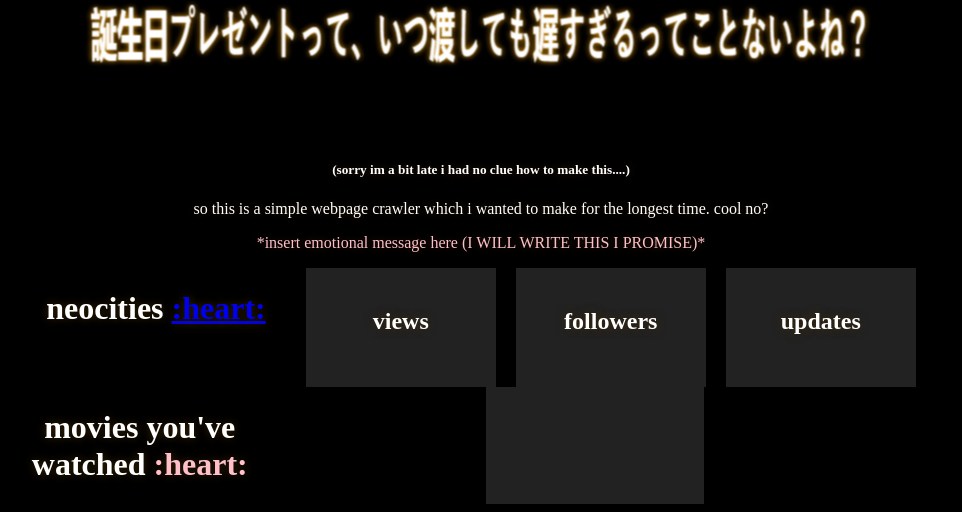
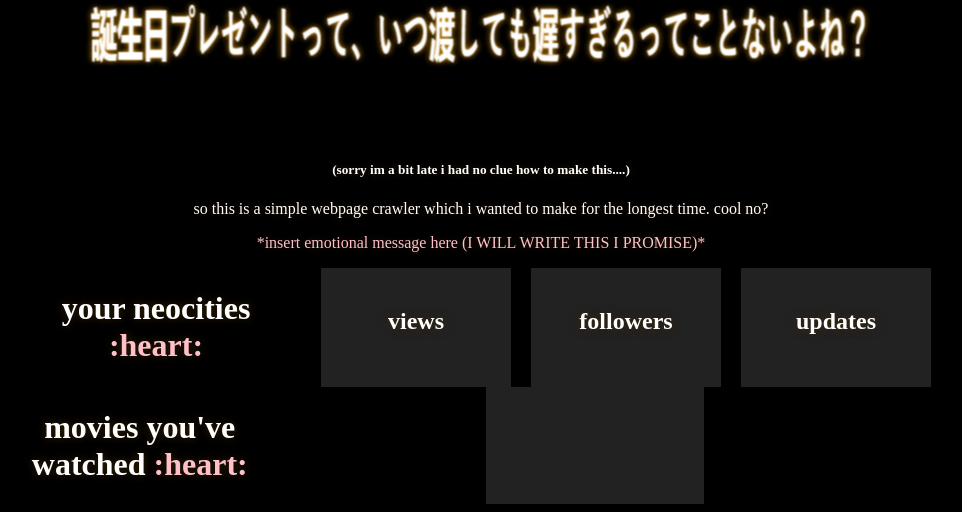
Before and after one commit to drogue-bit/birthday-rhaisyl-16, a Flask app: page / in a window 1280 px wide. Shown: the part 468-980 px from the top of the page, without its empty margins (159-1121 px from the left). Run offline with Flask 3, Linux system fonts and the light colour scheme; data that the repository does not hold is empty.

Commit message:
Last Beautification (I promise)

```diff
--- a/templates/index.html
+++ b/templates/index.html
@@ -12,7 +12,7 @@
 <p> so this is a simple webpage crawler which i wanted to make for the longest time. cool no?</p>
 <p><font color="pink"> *insert emotional message here (I WILL WRITE THIS I PROMISE)* </font></p>
         <div class="stats">
-            <h1>neocities <font color="pink"><a href="https://rhaisyl.neocities.org/">:heart:</a></font></h1><br>
+            <h1>your neocities <font color="pink">:heart:</font></h1><br>
             <div class="card">
                 <h2>views</h2>
                 <p>{{ stats['views'] }}</p>
```
